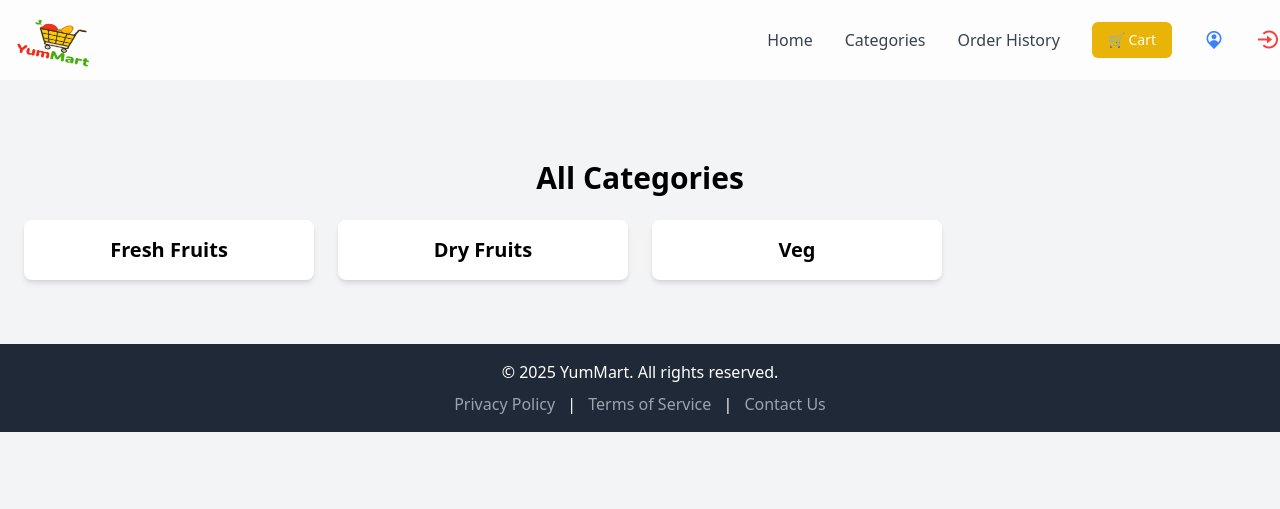
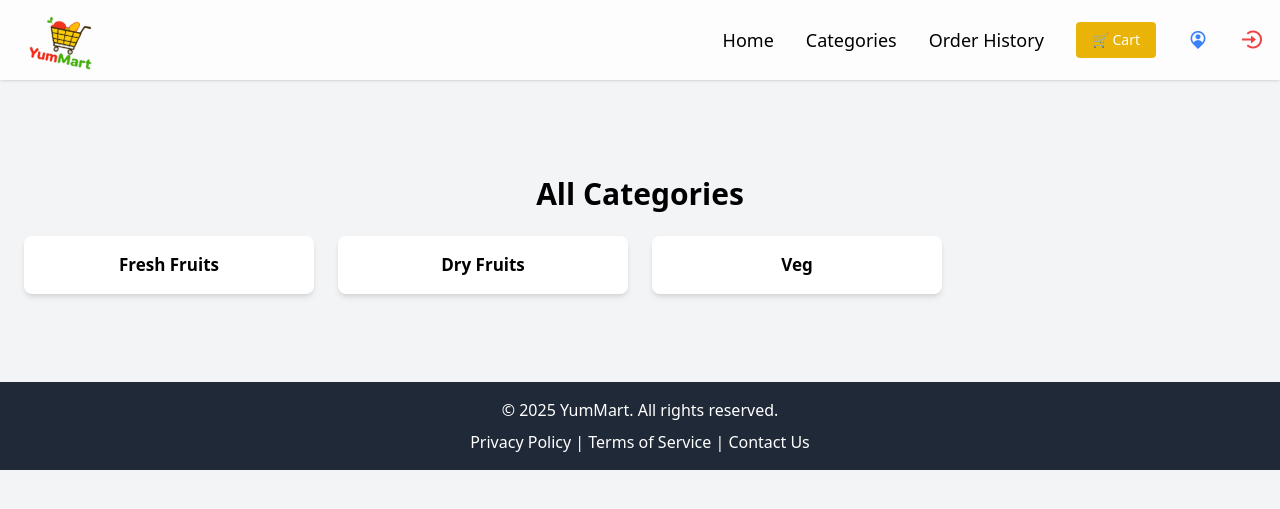
Before and after one commit to rajamohtasham/Foodstore, a Django app: page /categories/ in a window 1280 px wide. Shown: the top 509 px of the page. Run offline with Django 5.2, Linux system fonts and the light colour scheme; data comes from the database, SQL or seed files in the repository; both versions use the stored data as it was after the commit; some libraries are stand-ins or nearby versions.

Commit message:
Add Styling to diff files eg reg, login,

```diff
--- a/store/templates/store/base.html
+++ b/store/templates/store/base.html
@@ -7,79 +7,69 @@
     <meta name="viewport" content="width=device-width, initial-scale=1.0">
     <title>YumMart | {% block title %}{% endblock %}</title>
     <script src="https://cdn.tailwindcss.com"></script>
-    <link href='https://unpkg.com/boxicons@2.1.4/css/boxicons.min.css' rel='stylesheet'>
+    <link href="https://unpkg.com/boxicons@2.1.4/css/boxicons.min.css" rel="stylesheet">
     <link href="https://cdn.jsdelivr.net/npm/remixicon@4.5.0/fonts/remixicon.css" rel="stylesheet" />
-
-    <link rel="icon" type="image/png" href="{% static 'images/logo2.png' %}"> <!-- Favicon -->
+    <link rel="icon" type="image/png" href="{% static 'images/logo2.png' %}">
 </head>
 
 <body class="bg-gray-100">
 
     <!-- Navbar -->
-    <nav class="bg-white bg-opacity-80 backdrop-blur-md fixed w-full top-0 z-50">
-        <div class="container mx-auto flex justify-between items-center">
+    <nav class="bg-white bg-opacity-80 backdrop-blur-md fixed w-full text-[18px] top-0 z-50 shadow">
+        <div class="container mx-auto px-4 flex justify-between items-center h-20">
             <!-- Logo -->
             <a href="{% url 'home' %}" class="group">
                 <img src="{% static 'images/logo2.png' %}" alt="YumMart Logo"
-                    class="h-20 w-28 transition-transform duration-500"
-                    style="animation: bounceRotate 2s infinite;">
+                    class="h-24 w-22 transition-transform duration-500" style="animation: bounceRotate 2s infinite;">
             </a>
 
             <!-- Desktop Menu -->
             <div class="hidden md:flex space-x-8 items-center">
-                <a href="{% url 'home' %}" class="text-gray-700 font-medium hover:text-green-600 transition duration-300">
-                    Home
-                </a>
+                <a href="{% url 'home' %}" class="nav-link">Home</a>
 
                 <!-- Categories Dropdown -->
-                <div class="relative group">
-                    <a href="{% url 'categories' %}" class="text-gray-700 font-medium hover:text-green-600 transition">
-                        Categories
-                    </a>
+                <div class="relative group ">
+                    <a href="{% url 'categories' %}" class="nav-link">Categories</a>
                     <div class="absolute left-0 hidden group-hover:block bg-white shadow-md mt-2 w-48 rounded-md z-10">
                         <ul class="py-2">
                             {% for category in categories %}
                             <li>
                                 <a href="{% url 'category_products' category.slug %}"
-                                       class="block px-4 py-2 hover:bg-gray-100">
-                                        {{ category.name }}
-                                    </a>
+                                    class="block px-4 py-2 hover:bg-gray-100">{{ category.name }}</a>
                             </li>
                             {% endfor %}
                         </ul>
                     </div>
                 </div>
 
-                <a href="{% url 'order_history' %}" class="text-gray-700 font-medium hover:text-green-600 transition duration-300">
-                    Order History
-                </a>
+                <a href="{% url 'order_history' %}" class="nav-link">Order History</a>
 
                 <a href="{% url 'cart' %}"
-                   class="flex items-center px-4 py-2 bg-yellow-500 text-white rounded-md hover:bg-yellow-600 transition duration-300 text-sm">
+                    class="flex items-center px-4 py-2 bg-yellow-500 text-white rounded hover:bg-yellow-600 text-sm">
                     🛒 Cart
                 </a>
 
-                <a href="{% url 'view_profile' %}"
-                   class="flex items-center text-blue-500 font-medium hover:text-blue-700 transition duration-300 space-x-2 relative group">
+                <a href="{% url 'view_profile' %}" class="relative group text-blue-500 hover:text-blue-700">
                     <i class="ri-map-pin-user-fill text-xl"></i>
-                    <span class="absolute bottom-[-40px] left-[50px] transform -translate-x-1/2 bg-blue-800 text-white text-xs w-24 font-semibold py-1 px-4 rounded opacity-0 group-hover:opacity-100 transition duration-300 capitalize">
+                    <span
+                        class="absolute bottom-[-40px] left-1/2 transform -translate-x-1/2 bg-blue-800 text-white text-xs w-24 font-semibold py-1 px-4 rounded opacity-0 group-hover:opacity-100 transition">
                         View your profile
                     </span>
                 </a>
 
                 {% if request.user.is_authenticated %}
-                    <a href="{% url 'logout' %}"
-                       class="text-red-500 font-medium hover:text-red-700 transition duration-300 relative group">
+                <a href="{% url 'logout' %}" class="relative group text-red-500 hover:text-red-700">
                     <i class='bx bx-log-out-circle text-2xl'></i>
-                        <span class="absolute bottom-[-30px] left-[50px] transform -translate-x-1/2 bg-red-500 text-white font-semibold py-1 px-2 rounded opacity-0 group-hover:opacity-100 transition duration-300">
+                    <span
+                        class="absolute bottom-[-30px] left-1/2 transform -translate-x-1/2 bg-red-500 text-white py-1 px-2 rounded opacity-0 group-hover:opacity-100 transition">
                         Logout
                     </span>
                 </a>
                 {% else %}
-                    <a href="{% url 'login' %}"
-                       class="text-red-500 font-medium hover:text-red-700 transition duration-300 relative group">
+                <a href="{% url 'login' %}" class="relative group text-red-500 hover:text-red-700">
                     <i class='bx bx-log-in-circle text-2xl'></i>
-                        <span class="absolute bottom-[-30px] left-[50px] transform -translate-x-1/2 bg-red-500 text-white font-semibold py-1 px-2 rounded opacity-0 group-hover:opacity-100 transition duration-300">
+                    <span
+                        class="absolute bottom-[-30px] left-1/2 transform -translate-x-1/2 bg-red-500 text-white py-1 px-2 rounded opacity-0 group-hover:opacity-100 transition">
                         Login
                     </span>
                 </a>
@@ -87,46 +77,96 @@
             </div>
 
             <!-- Mobile Menu Button -->
-            <button id="menu-btn" class="md:hidden text-gray-700 focus:outline-none text-2xl">
+            <button id="menu-btn" class="md:hidden text-3xl text-gray-700 focus:outline-none">
                 ☰
             </button>
         </div>
+
+        <!-- Mobile Menu -->
+        <!-- Mobile Dropdown Menu -->
+        <div id="mobile-menu" class="md:hidden hidden bg-white shadow-lg px-6 py-4 space-y-4 border-t border-gray-200">
+
+            <a href="{% url 'home' %}" class="mobile-link flex items-center gap-2">
+                <i class='bx bx-home text-lg'></i> Home
+            </a>
+
+            <a href="{% url 'categories' %}" class="mobile-link flex items-center gap-2">
+                <i class='bx bx-category text-lg'></i> Categories
+            </a>
+
+            <a href="{% url 'order_history' %}" class="mobile-link flex items-center gap-2">
+                <i class='bx bx-history text-lg'></i> Order History
+            </a>
+
+            <a href="{% url 'cart' %}" class="mobile-link flex items-center gap-2">
+                🛒 Cart
+            </a>
+
+            <a href="{% url 'view_profile' %}" class="mobile-link flex items-center gap-2">
+                <i class='bx bx-user-pin text-lg'></i> View Profile
+            </a>
+
+            {% if request.user.is_authenticated %}
+            <a href="{% url 'logout' %}" class="mobile-link flex items-center gap-2 text-red-600 hover:text-red-700">
+                <i class='bx bx-log-out text-lg'></i> Logout
+            </a>
+            {% else %}
+            <a href="{% url 'login' %}" class="mobile-link flex items-center gap-2 text-red-600 hover:text-red-700">
+                <i class='bx bx-log-in text-lg'></i> Login
+            </a>
+            {% endif %}
+        </div>
+
     </nav>
 
     <!-- Page Content -->
-    <div class="container mx-auto p-6 mt-24">
+    <div class="container mx-auto p-6 mt-28">
         {% block content %}{% endblock %}
     </div>
 
-
-    <footer class="bg-gray-800 text-white text-center p-4 mt-10 w-full relative  bottom-0">
+    <!-- Footer -->
+    <footer class="bg-gray-800 text-white text-center p-4 mt-10 w-full">
         <p>© 2025 YumMart. All rights reserved.</p>
         <div class="mt-2">
-            <a href="#" class="text-gray-400 hover:text-white mx-2 transition">Privacy Policy</a> |
-            <a href="#" class="text-gray-400 hover:text-white mx-2 transition">Terms of Service</a> |
-            <a href="{% url 'contact' %}" class="text-gray-400 hover:text-white mx-2 transition">Contact Us</a>
+            <a href="#" class="footer-link">Privacy Policy</a> |
+            <a href="#" class="footer-link">Terms of Service</a> |
+            <a href="{% url 'contact' %}" class="footer-link">Contact Us</a>
         </div>
     </footer>
+
+    <!-- Styles -->
     <style>
         @keyframes bounceRotate {
-            0%, 100% {
+
+            0%,
+            100% {
                 transform: translateY(-10%) rotate(-15deg);
             }
+
             50% {
                 transform: translateY(0) rotate(15deg);
             }
         }
-        .animate-bounce-rotate {
-            animation: bounceRotate 1.5s infinite;
+
+        .nav-link {
+            @apply text-gray-700 font-medium hover:text-green-600 transition;
+        }
+
+        .mobile-link {
+            @apply py-2 text-gray-700 font-medium hover:text-green-600 border-b border-gray-200;
+        }
+
+        .footer-link {
+            @apply text-gray-400 hover:text-white mx-2 transition;
         }
     </style>
 
+    <!-- Script -->
     <script>
-        // Toggle Mobile Menu with Smooth Animation
+        // Toggle Mobile Menu
         document.getElementById('menu-btn').addEventListener('click', function () {
             let menu = document.getElementById('mobile-menu');
             menu.classList.toggle('hidden');
-            menu.classList.toggle('flex');
         });
     </script>
 
--- a/store/templates/store/cart.html
+++ b/store/templates/store/cart.html
@@ -8,9 +8,9 @@
 {% if cart_data %}
     <div class="grid grid-cols-1 gap-6">
         {% for item in cart_data %}
-        <div class="bg-white p-4 rounded-lg shadow-md flex items-center gap-4">
+        <div class="bg-white p-4 rounded-lg shadow-md flex  items-center gap-4">
             <!-- Product Image -->
-            <img src="{{ item.product.image.url }}" alt="{{ item.product.name }}" class="w-20 h-20 object-cover rounded-md">
+            <img src="{{ item.product.image.url }}" alt="{{ item.product.name }}" class="w-20 h-20 o rounded-md">
 
             <div class="flex-1">
                 <h3 class="text-lg font-bold">{{ item.product.name }}</h3>
--- a/store/templates/store/categories.html
+++ b/store/templates/store/categories.html
@@ -1,12 +1,12 @@
 {% extends "store/base.html" %}
 
 {% block content %}
-<div class="container mx-auto mt-10">
+<div class=" mx-auto mt-10">
     <h1 class="text-3xl font-bold text-center">All Categories</h1>
-    <div class="grid grid-cols-2 md:grid-cols-3 lg:grid-cols-4 gap-6 mt-6">
+    <div class="grid grid-cols-2 md:grid-cols-3 lg:grid-cols-4 gap-6 mt-6 mb-6">
         {% for category in categories %}
         <a href="{% url 'category_products' category.slug %}" class="block bg-white shadow-md rounded-lg p-4 text-center hover:bg-gray-100">
-            <h2 class="text-xl font-semibold">{{ category.name }}</h2>
+            <h2 class="text-[17px] font-semibold">{{ category.name }}</h2>
         </a>
         {% empty %}
         <p class="text-center col-span-full">No categories found.</p>
```
Also changed, not shown: store/templates/store/home.html (+21 -14 lines), store/templates/store/register.html (+7 -13 lines), db.sqlite3. Lines whose indentation alone changed are shown as unchanged.
